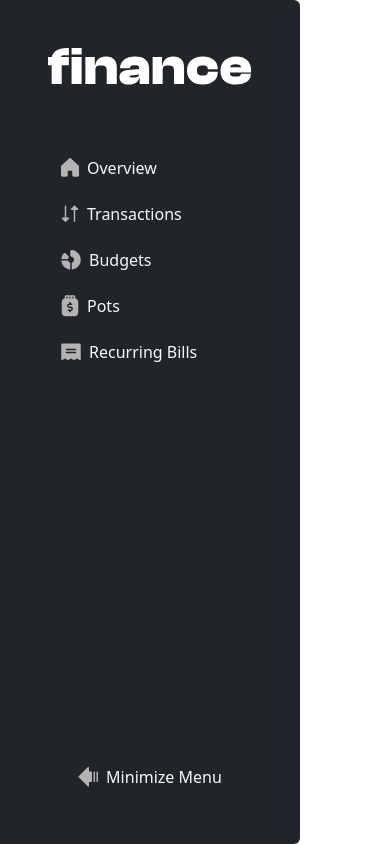
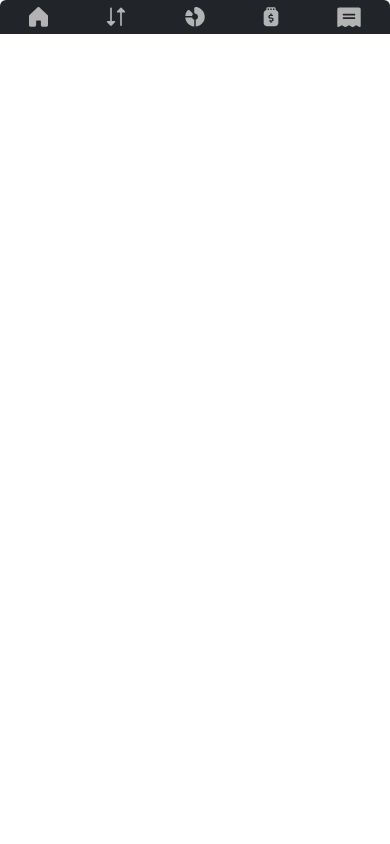
Before and after one commit to abdalsimam1-sketch/personal-finance-app, a React (Vite) app: page / in a window 390 px wide. Built offline with nearby package versions, Linux system fonts and the light colour scheme.

Commit message:
add : bootstrap classes to show the right navbar based on the screen size and also setup media queries for desktop and tablets

```diff
--- a/src/components/Layout/Layout.jsx
+++ b/src/components/Layout/Layout.jsx
@@ -1,5 +1,6 @@
 import { useState } from "react";
 import { Sidebar } from "./Sidebar";
+import { MobileNav } from "./MobileNav";
 export const Layout = () => {
   const [menuIsOpen, setMenuIsOpen] = useState(true);
   const toggleMenu = () => {
@@ -9,7 +10,12 @@ export const Layout = () => {
   return (
     <main className="">
       <section>
-        <Sidebar menuIsOpen={menuIsOpen} toggleMenu={toggleMenu}></Sidebar>
+        <div className="d-none d-lg-flex">
+          <Sidebar menuIsOpen={menuIsOpen} toggleMenu={toggleMenu}></Sidebar>
+        </div>
+        <div className="d-lg-none">
+          <MobileNav></MobileNav>
+        </div>
       </section>
       <section></section>
     </main>
--- a/src/components/Layout/MobileNav.jsx
+++ b/src/components/Layout/MobileNav.jsx
@@ -4,7 +4,7 @@ import { Link } from "react-router-dom";
 
 export const MobileNav = () => {
   return (
-    <div className="container bg-dark d-flex justify-content-around">
+    <div className="bg-dark d-flex justify-content-around rounded-top">
       {sidebar.map((item, index) => (
         <Link to={item.path} className="text-decoration-none" key={index}>
           <div className="btn d-flex flex-column align-items-center justify-content-around">
@@ -14,7 +14,7 @@ export const MobileNav = () => {
               style={{ height: "20px" }}
               className="img-fluid"
             />
-            <span className="text-decoration-none text-light text-nowrap">
+            <span className="text-decoration-none text-light text-nowrap d-none d-md-block d-lg-none">
               {item.name}
             </span>
           </div>
--- a/src/index.css
+++ b/src/index.css
@@ -210,3 +210,9 @@
   transform: translateY(-50%);
   top: 50%;
 }
+
+@media (min-width: 768px) {
+}
+
+@media (min-width: 1150px) {
+}
```
